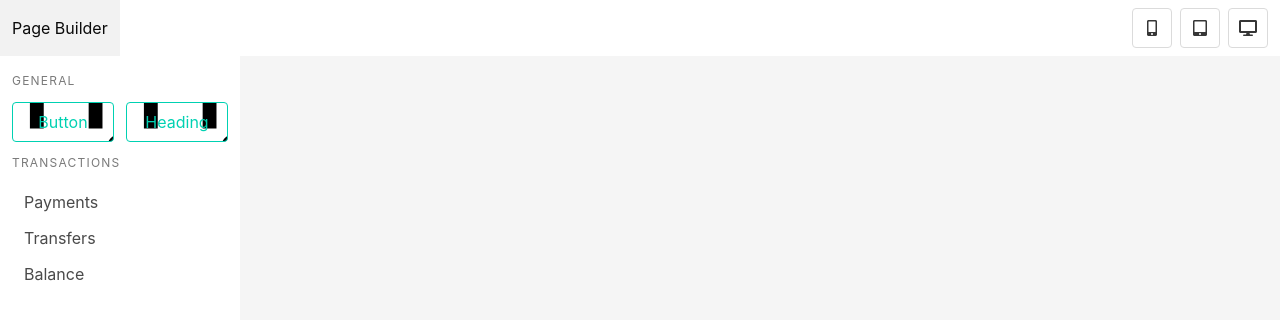
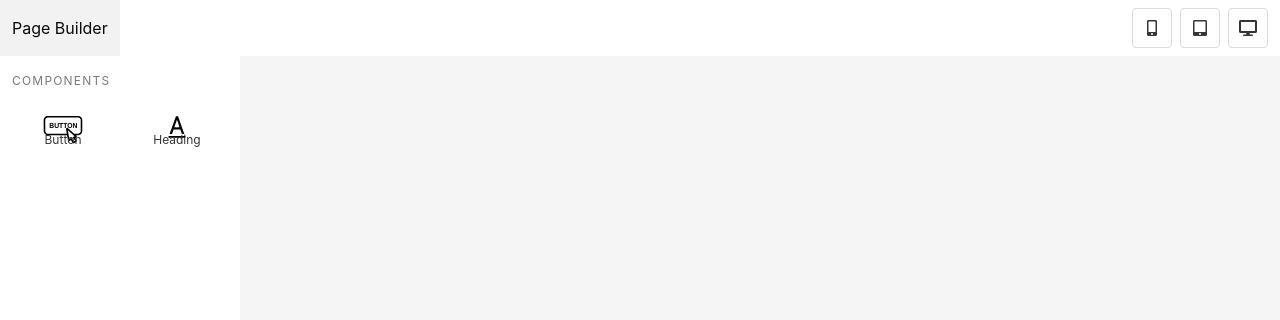
Before and after one commit to sts-ryan-holton/page-builder, a website: page index.html in a window 1280 px wide. Drawn offline with nearby package versions, Linux system fonts and the light colour scheme; files that its build step writes are made by us from their sources.

Commit message:
Fix up styling of widget buttons and remove redundant elements

```diff
--- a/index.html
+++ b/index.html
@@ -49,25 +49,17 @@
     <div class="box left-menu is-radiusless is-shadowless">
       <aside class="menu">
         <p class="menu-label">
-          General
+          Components
         </p>
         <ul class="menu-list widgets has-text-centered">
           <li>
-            <button class="button button-widget is-primary is-outlined">
-              <span>Button</span>
+            <button class="button button-widget widget-button is-dark is-outlined">
+              <span class="is-size-7">Button</span>
             </button>
-            <button class="button button-widget is-primary is-outlined widget-button-two">
-              <span>Heading</span>
+            <button class="button button-widget widget-heading is-dark is-outlined widget-button-two">
+              <span class="is-size-7">Heading</span>
             </button>
           </li>
-        </ul>
-        <p class="menu-label">
-          Transactions
-        </p>
-        <ul class="menu-list">
-          <li><a>Payments</a></li>
-          <li><a>Transfers</a></li>
-          <li><a>Balance</a></li>
         </ul>
       </aside>
     </div>
--- a/src/sass/components/_widget-buttons.sass
+++ b/src/sass/components/_widget-buttons.sass
@@ -1,3 +1,19 @@
 .button-widget
-  padding: 1rem
-  background: url('/images/icons/button.svg') no-repeat center center
+  padding: 2rem .5rem
+  border: none
+  background-repeat: no-repeat
+  background-size: 2.75rem 2.5rem
+  background-position: center .3rem
+  &.is-outlined
+    &:hover,
+    &:focus
+      background-color: transparent !important /* stylelint-disable-line declaration-no-important */
+      color: $primary !important /* stylelint-disable-line declaration-no-important */
+  span
+    padding-top: .75rem
+
+.widget-button
+  background-image: url('/images/icons/button.svg')
+
+.widget-heading
+  background-image: url('/images/icons/heading.svg')
```
